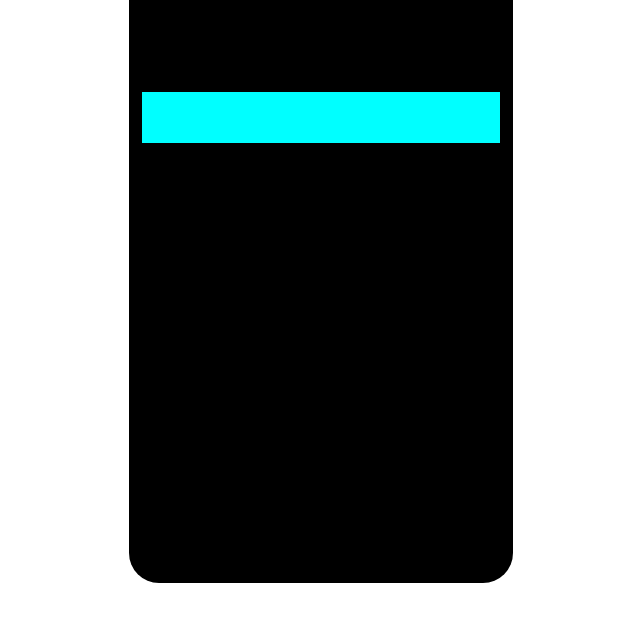
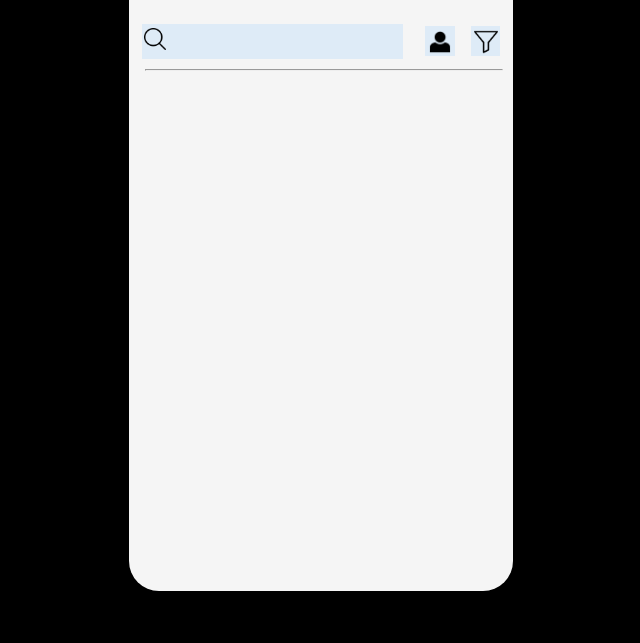
Before and after one commit to vitorkolle/polichat, a plain HTML site: page index.html in a window 1280 px wide. Shown: the part 157-800 px from the top of the page, without its empty margins (247-887 px from the left). Drawn offline with Linux system fonts and the light colour scheme.

Commit message:
menu finalizado

```diff
--- a/index.html
+++ b/index.html
@@ -39,11 +39,18 @@
                 </div>
 
             <div class="secao-pesquisa">
-                    <div class="pesquisa"></div>
-                    <div class="contato"></div>
-                    <div class="filtro"></div>
+                    <div class="pesquisa">
+                        <img class="icon-pesquisa" src="./img/icon search.png" alt="">
+                    </div>
+                    <div class="contato">
+                        <img src="./img/icon contato.png" alt="" class="icon-contato">
+                    </div>
+                    <div class="filtro">
+                        <img src="./img/filter icon.png" alt="" class="icon-filtro">
+                    </div>
                 </div>
             </div>
+            <hr>
 
         </div>
     </div>
--- a/style.css
+++ b/style.css
@@ -3,6 +3,9 @@
 padding: 0;
     margin: 0;
     box-sizing: border-box;
+}
+body{
+    background-color: black;
 }
 
 /*menu suoerior*/
@@ -10,15 +13,15 @@ padding: 0;
     position: absolute;
     width: 30%;
     height: 90%;
-    background-color: black;
+    background-color: rgb(245, 245, 245);
     right: 65vh;
-    top: 20px;
+    top: 28px;
     border-radius: 30px;
 }
 .header{
     display: flex;
     align-items: center;
-    background-color: white;
+    background-color: transparent;
     margin-top: 6px;
 
 }
@@ -50,7 +53,7 @@ p{
 .secao{
     background-color:transparent;
     width: 28vw;
-    height: 80%;
+    height: 84%;
     display: flex;
     align-items: center;
     justify-content: center;
@@ -100,9 +103,10 @@ p{
 
 /*seção 03*/
 .img-secao3{
-    width: 24px;
+    width: 26px;
     align-content: center;
     margin-left: 20px;
+    margin-bottom: -4px;
 }
 .status3{
     display: grid;
@@ -120,8 +124,60 @@ p{
 
 /*seção de pesquisa*/
 .secao-pesquisa{
-    background-color: aqua;
+    background-color:transparent;
     width: 100%;
     height: 30%;
+    display: flex;
+    margin-top: -84px;
+    align-items: center;
+    justify-content: left;
 
 }
+/*barra de pesquisa*/
+.pesquisa{
+    height: 70%;
+    width: 74%;
+    margin-right: 22px;
+    background-color: rgb(222, 235, 247);
+
+}
+.icon-pesquisa{
+    height: 22px;
+    margin-top: 4px;
+    margin-left: 2px;
+
+}
+/*contatos*/
+.contato{
+    width: 30px;
+    height: 30px;
+    margin-right: 16px;
+    background-color: rgb(222, 235, 247);
+    align-items: center;
+    justify-content: center;
+
+}
+.icon-contato{
+    height: 24px;
+    margin-top: 4px;
+    margin-left: 3px;
+}
+/*filtrar*/
+.filtro{
+    width: 30px;
+    height: 30px;
+    background-color: rgb(222, 235, 247);
+    align-items: center;
+    justify-content: center;
+}
+.icon-filtro{
+    height: 24px;
+    margin-top: 4px;
+    margin-left: 3px;
+}
+/*linha que divide o menu dos chats*/
+hr{
+    margin-top: -25vh;
+    margin-left: 2vh;
+   width: 28vw;
+}
```
Also changed, not shown: img/filter icon.png (added), img/icon contato.png (added), img/icon search.png (added).
